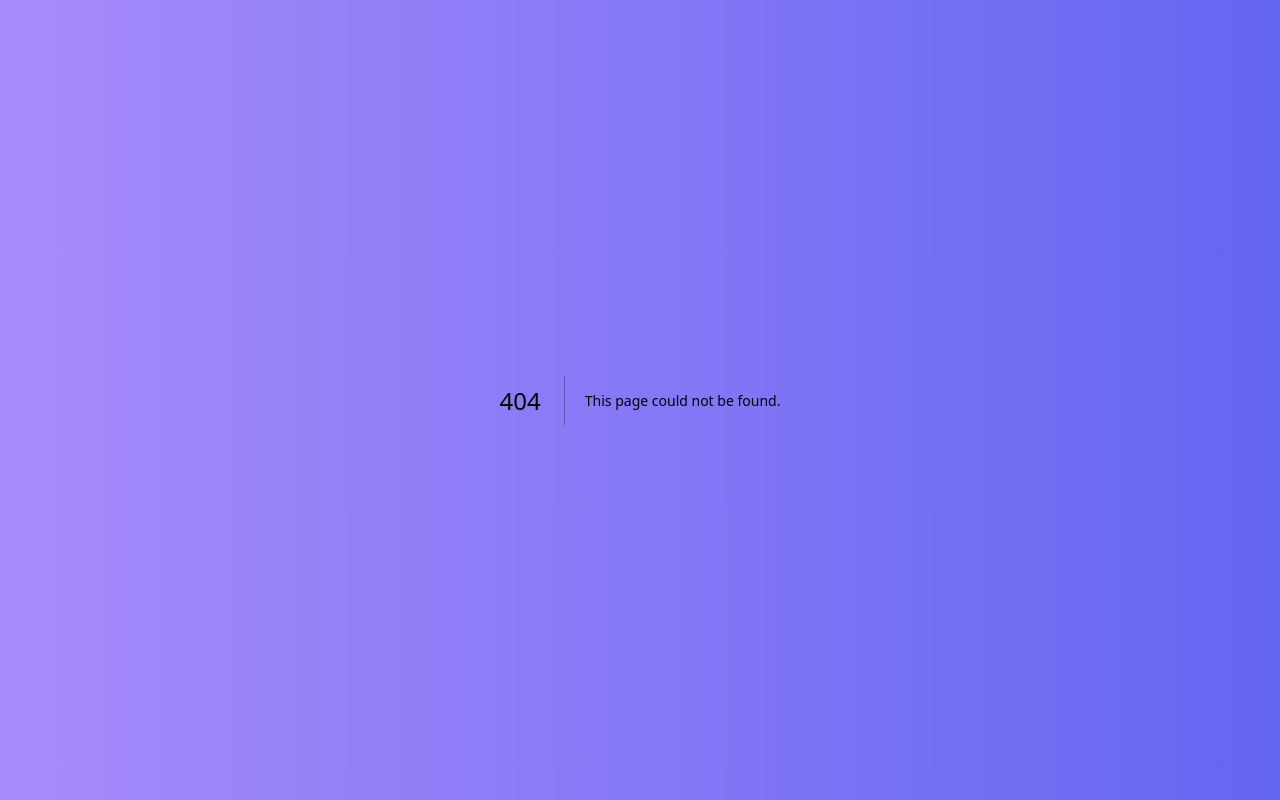
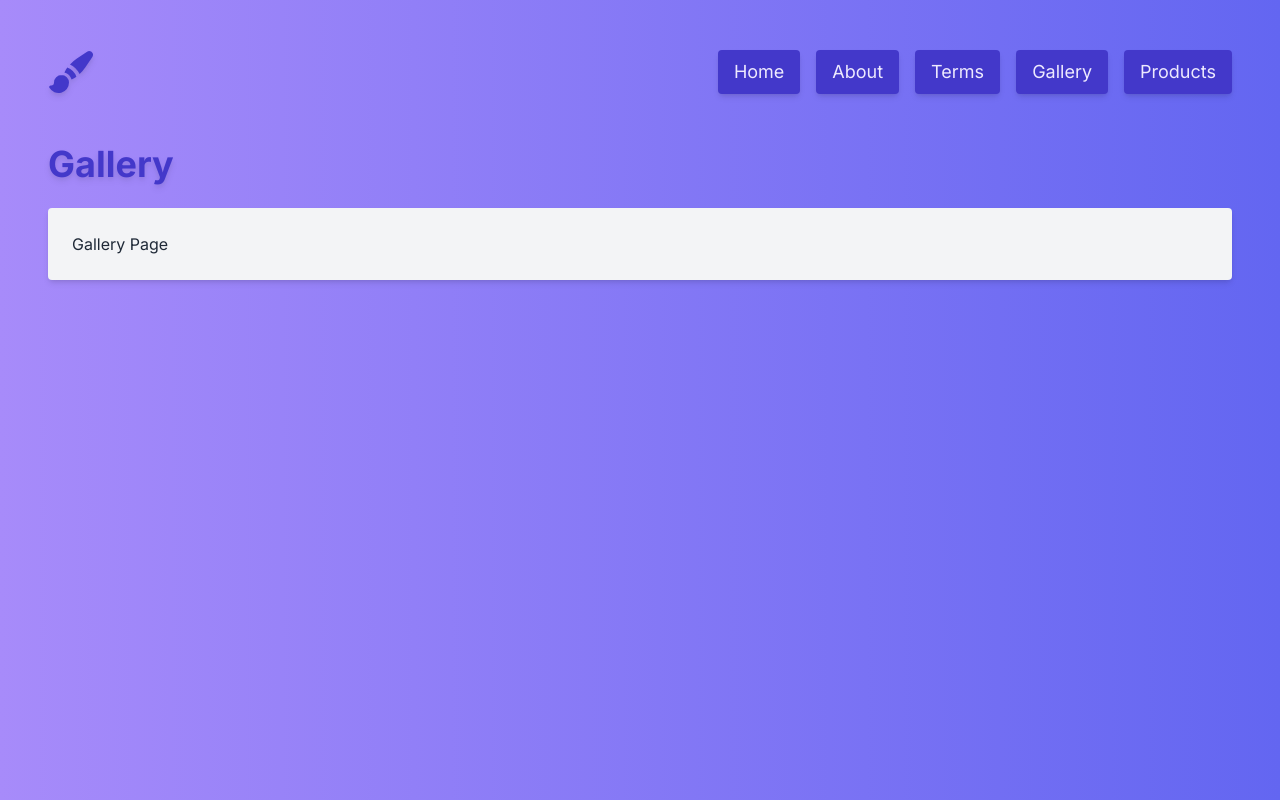
Before and after one commit to Jessino/csci31final, a Next.js app: page /gallery in a window 1280 px wide. Before the commit this address had no page. Built offline with nearby package versions, Linux system fonts and the light colour scheme.

Commit message:
Connect to main
Change services to gallery page

```diff
--- a/src/app/components/Navbar.js
+++ b/src/app/components/Navbar.js
@@ -4,7 +4,7 @@ const menuItems = [
   { title: 'Home', href: '/' },
   { title: 'About', href: '/about' },
   { title: 'Terms', href: '/tos' },
-  { title: 'Services', href: '/services' },
+  { title: 'Gallery', href: '/gallery' },
   { title: 'Products', href: '/products' },
 ]
 
--- a/src/app/services/page.js
+++ b/src/app/gallery/page.js
@@ -8,8 +8,8 @@ export default function Services() {
     <div>
       <Navbar />
       <div className="m-12">
-        <PageTitle title="Services" />
-        <PageContent />
+        <PageTitle title="Gallery" />
+        <PageContent content="Gallery Page" />
       </div>
     </div>
   )
```
